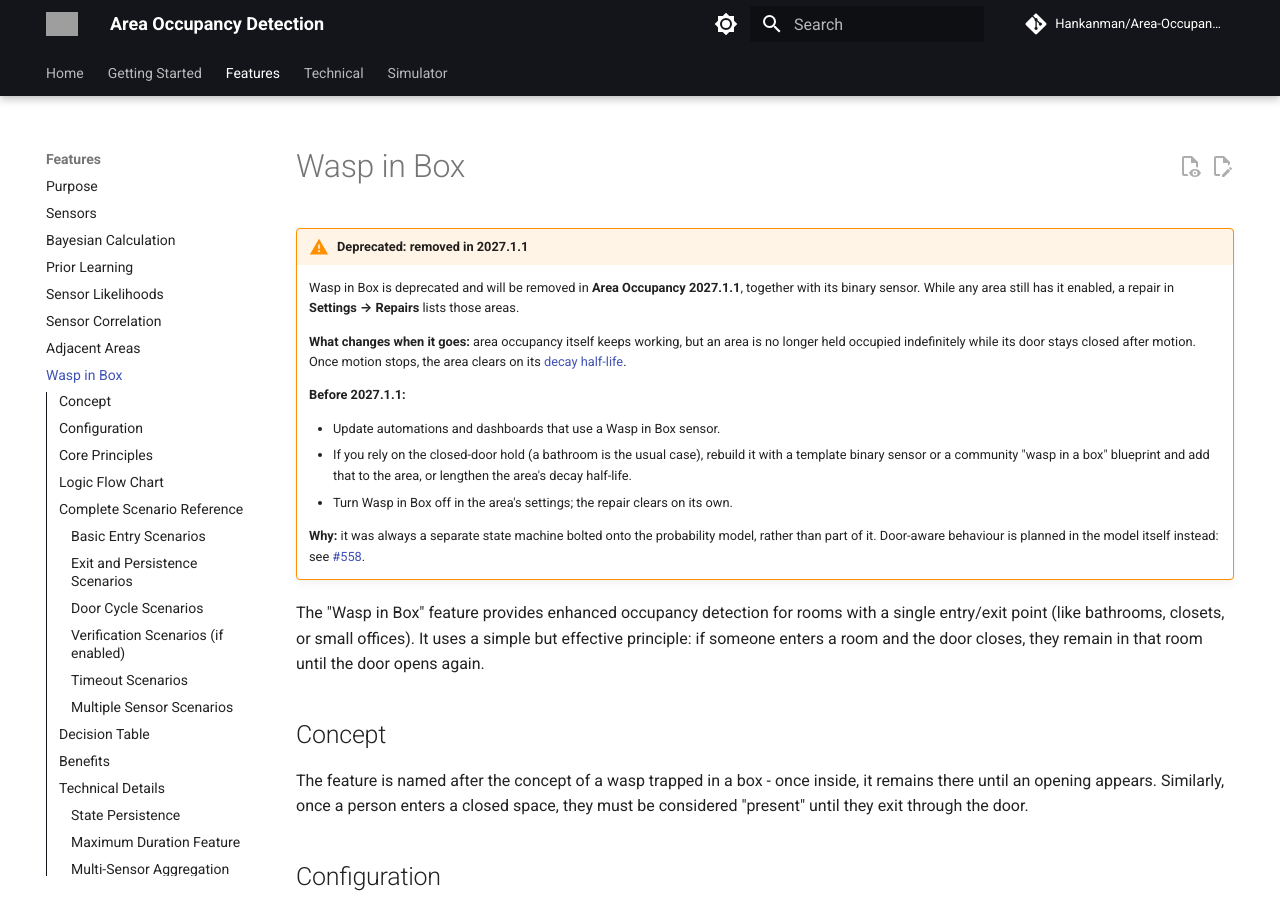
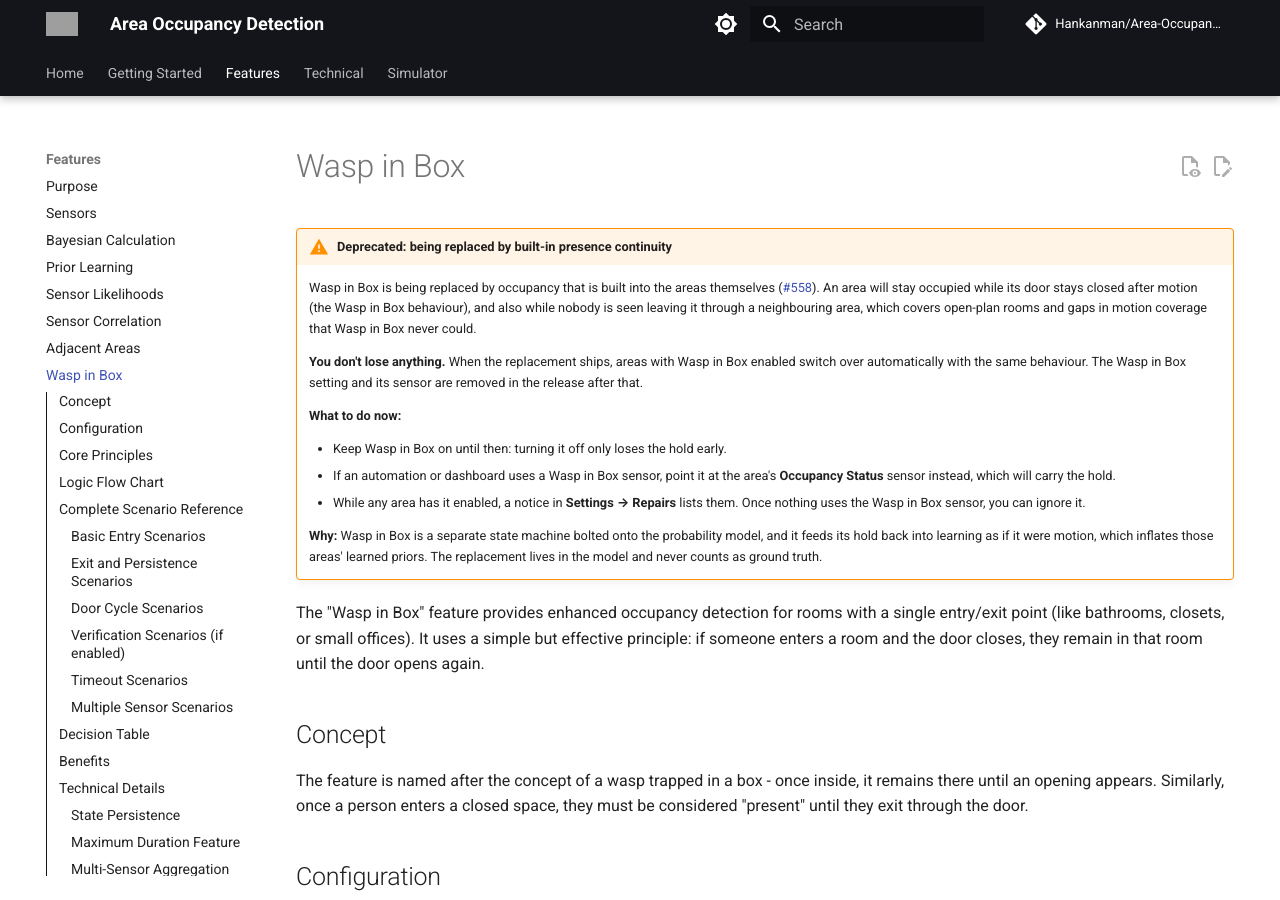
Before and after one commit to Hankanman/Area-Occupancy-Detection, an MkDocs documentation site: the page built from docs/docs/features/wasp-in-box.md, in a window 1280 px wide and 900 px high. Built offline with MkDocs 1.6.1 and Material for MkDocs 9.7.7, drawn with Linux system fonts in a browser that asks for light colours; comment, search, counter and statistics services are not loaded; grey boxes are pictures that could not be loaded.

Commit message:
chore(wasp-in-box): remove after its replacement ships, not on a fixed date
Wasp in Box is replaced by the built-in presence-continuity model (#558),
which takes over wasp_enabled automatically; it is removed one release
after that ships instead of on a fixed 2027.1.1, so no bathroom loses its
hold in between.

The notice no longer tells users to turn it off (that only loses the
hold early) or to rebuild it with blueprints. The one action left is
repointing automations from the Wasp in Box sensor to the area's
Occupancy Status sensor; the repair can then be ignored.

Co-Authored-By: Claude Opus 5.5 <noreply@anthropic.com>
Claude-Session: https://claude.ai/code/session_01JScVzM9kxqh9q5sZR2BTVV

```diff
--- a/docs/docs/features/wasp-in-box.md
+++ b/docs/docs/features/wasp-in-box.md
@@ -4,28 +4,30 @@ description: Detect occupancy in rooms with a single entry/exit point
 
 # Wasp in Box
 
-!!! warning "Deprecated: removed in 2027.1.1"
-    Wasp in Box is deprecated and will be removed in **Area Occupancy 2027.1.1**,
-    together with its binary sensor. While any area still has it enabled, a repair
-    in **Settings → Repairs** lists those areas.
+!!! warning "Deprecated: being replaced by built-in presence continuity"
+    Wasp in Box is being replaced by occupancy that is built into the areas
+    themselves ([#558](https://github.com/Hankanman/Area-Occupancy-Detection/issues/558)).
+    An area will stay occupied while its door stays closed after motion (the Wasp
+    in Box behaviour), and also while nobody is seen leaving it through a
+    neighbouring area, which covers open-plan rooms and gaps in motion coverage
+    that Wasp in Box never could.
 
-    **What changes when it goes:** area occupancy itself keeps working, but an area
-    is no longer held occupied indefinitely while its door stays closed after
-    motion. Once motion stops, the area clears on its
-    [decay half-life](decay.md).
+    **You don't lose anything.** When the replacement ships, areas with Wasp in
+    Box enabled switch over automatically with the same behaviour. The Wasp in Box
+    setting and its sensor are removed in the release after that.
 
-    **Before 2027.1.1:**
+    **What to do now:**
 
-    - Update automations and dashboards that use a Wasp in Box sensor.
-    - If you rely on the closed-door hold (a bathroom is the usual case), rebuild
-      it with a template binary sensor or a community "wasp in a box" blueprint and
-      add that to the area, or lengthen the area's decay half-life.
-    - Turn Wasp in Box off in the area's settings; the repair clears on its own.
+    - Keep Wasp in Box on until then: turning it off only loses the hold early.
+    - If an automation or dashboard uses a Wasp in Box sensor, point it at the
+      area's **Occupancy Status** sensor instead, which will carry the hold.
+    - While any area has it enabled, a notice in **Settings → Repairs** lists
+      them. Once nothing uses the Wasp in Box sensor, you can ignore it.
 
-    **Why:** it was always a separate state machine bolted onto the probability
-    model, rather than part of it. Door-aware behaviour is planned in the model
-    itself instead: see
-    [#558](https://github.com/Hankanman/Area-Occupancy-Detection/issues/558).
+    **Why:** Wasp in Box is a separate state machine bolted onto the
+    probability model, and it feeds its hold back into learning as if it were
+    motion, which inflates those areas' learned priors. The replacement lives in
+    the model and never counts as ground truth.
 
 The "Wasp in Box" feature provides enhanced occupancy detection for rooms with a single entry/exit point (like bathrooms, closets, or small offices). It uses a simple but effective principle: if someone enters a room and the door closes, they remain in that room until the door opens again.
 
```
Also changed, not shown: 5 other files.
